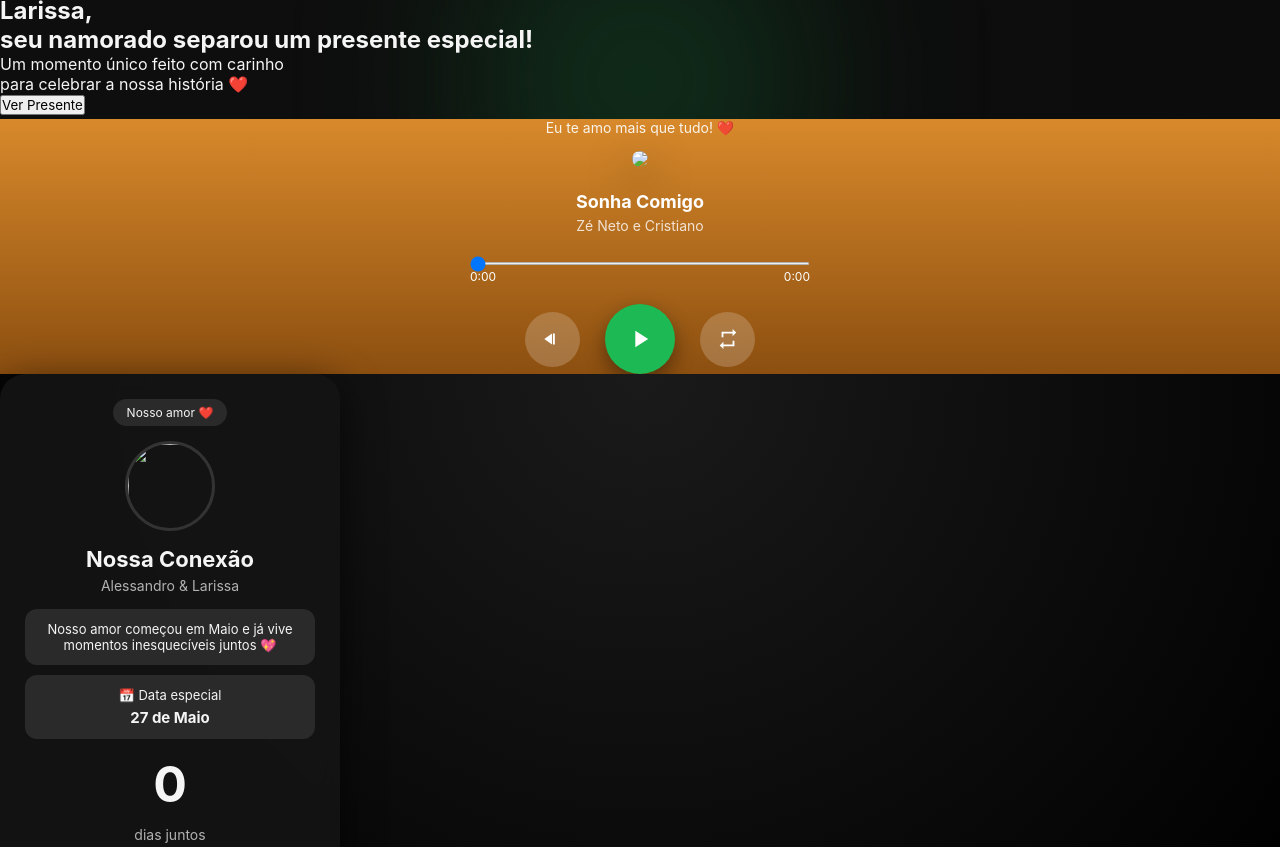
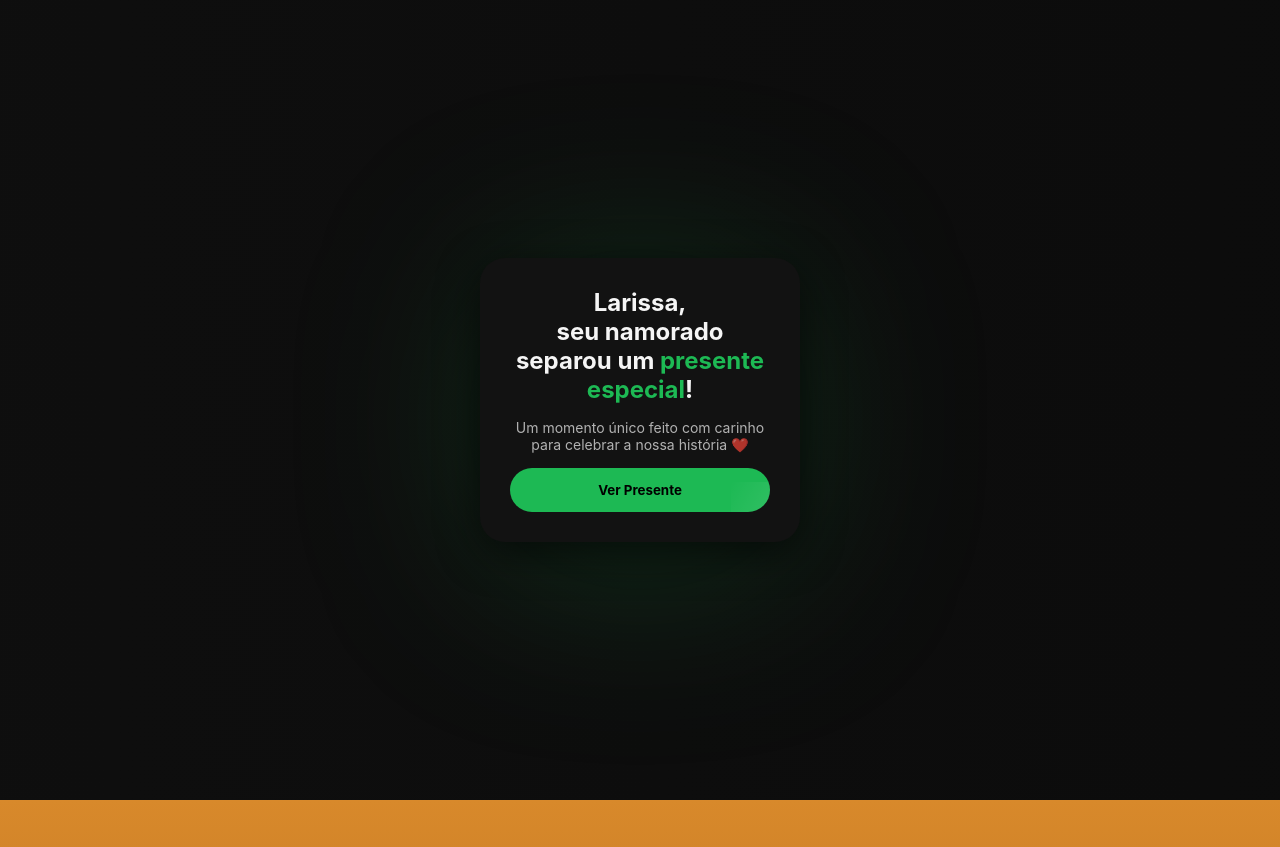
Before and after one commit to Ale-ara/amorlarissa, a plain HTML site: page index.html in a window 1280 px wide. Shown: the top 847 px of the page. Drawn offline with Linux system fonts and the light colour scheme.

Commit message:
Update style.css

```diff
--- a/style.css
+++ b/style.css
@@ -5,13 +5,9 @@
   font-family: -apple-system, BlinkMacSystemFont, "Segoe UI", Roboto, sans-serif;
 }
 
-/* ========================= */
-/* FUNDO GLOBAL PREMIUM */
-/* ========================= */
 body {
   color: #f5f5f5;
   scroll-behavior: smooth;
-
   background: linear-gradient(270deg, #0b0b0b, #121212, #0f0f0f);
   background-size: 600% 600%;
   animation: fundoAnimado 15s ease infinite;
@@ -23,18 +19,55 @@ body {
   100% { background-position: 0% 50%; }
 }
 
+.tela {
+  height: 100vh;
+  display: flex;
+  justify-content: center;
+  align-items: center;
+  padding: 20px;
+}
+
 /* ========================= */
-/* BASE */
+/* INTRO CINEMATOGRÁFICO */
 /* ========================= */
+#intro-overlay {
+  position: fixed;
+  top: 0;
+  left: 0;
+  width: 100%;
+  height: 100%;
+  background: black;
+  display: flex;
+  justify-content: center;
+  align-items: center;
+  z-index: 9999;
+  animation: fadeOutIntro 2.5s ease forwards;
+  animation-delay: 1.5s;
+}
+
+.intro-text {
+  color: white;
+  font-size: 22px;
+  opacity: 0;
+  animation: fadeInText 1.5s ease forwards;
+}
+
+@keyframes fadeInText {
+  to { opacity: 1; transform: scale(1.05); }
+}
+
+@keyframes fadeOutIntro {
+  to { opacity: 0; visibility: hidden; }
+}
+
 /* ========================= */
-/* TELA INICIAL PREMIUM */
+/* TELA 1 */
 /* ========================= */
 .tela1 {
   position: relative;
   overflow: hidden;
 }
 
-/* glow de fundo */
 .tela1::before {
   content: "";
   position: absolute;
@@ -49,55 +82,56 @@ body {
 }
 
 @keyframes glowMove {
-  from {
-    transform: translate(-50%, -55%);
-  }
-  to {
-    transform: translate(-50%, -45%);
-  }
+  from { transform: translate(-50%, -55%); }
+  to { transform: translate(-50%, -45%); }
 }
 
-/* card */
 .card-inicio {
   position: relative;
   z-index: 2;
-  animation: entradaCard 1s ease forwards;
+  background: #121212;
+  padding: 30px;
+  border-radius: 25px;
+  max-width: 320px;
+  text-align: center;
+  box-shadow: 0 10px 40px rgba(0,0,0,0.6);
+  opacity: 0;
   transform: scale(0.9);
-  opacity: 0;
+  animation: entrarHero 1.2s ease forwards;
+  animation-delay: 2.5s;
 }
 
-/* animação entrada */
-@keyframes entradaCard {
-  to {
-    transform: scale(1);
-    opacity: 1;
-  }
+@keyframes entrarHero {
+  to { opacity: 1; transform: scale(1); }
 }
 
-/* efeito flutuação */
-.card-inicio {
-  animation: entradaCard 1s ease forwards, flutuar 4s ease-in-out infinite;
+.card-inicio span { color: #1db954; }
+
+.card-inicio p {
+  font-size: 14px;
+  opacity: 0.7;
+  margin: 15px 0;
 }
 
-@keyframes flutuar {
-  0%,100% { transform: translateY(0); }
-  50% { transform: translateY(-8px); }
-}
-
-/* botão mais vivo */
 .card-inicio button {
+  width: 100%;
+  padding: 14px;
+  border: none;
+  border-radius: 30px;
+  background: #1db954;
+  color: black;
+  font-weight: bold;
+  cursor: pointer;
   position: relative;
   overflow: hidden;
 }
 
-/* brilho passando no botão */
 .card-inicio button::after {
   content: "";
   position: absolute;
   width: 200%;
   height: 100%;
   background: linear-gradient(120deg, transparent, rgba(255,255,255,0.4), transparent);
-  top: 0;
   left: -100%;
   animation: brilho 3s infinite;
 }
@@ -107,127 +141,125 @@ body {
   100% { left: 100%; }
 }
 
-/* efeito clique */
-.card-inicio button:active {
-  transform: scale(0.95);
+/* ========================= */
+/* TELA 2 PLAYER */
+/* ========================= */
+.tela2 {
+  background: linear-gradient(180deg, #d8892b, #8c4f10);
 }
 
-/* ========================= */
-/* PLAYER */
-/* ========================= */
-.tela2 {
-  position: relative;
-  overflow: hidden;
+.player-spotify {
+  max-width: 340px;
+  text-align: center;
 }
 
-.tela2::before {
-  content: "";
-  position: absolute;
-  width: 100%;
-  height: 100%;
-  background: url("assets/foto.jpg") center/cover;
-  filter: blur(40px) brightness(0.4);
-  z-index: 0;
+.header-player {
+  font-size: 14px;
+  margin-bottom: 15px;
 }
 
-.player {
-  position: relative;
-  z-index: 2;
-  max-width: 320px;
-  text-align: center;
-  animation: fadeUp 1s ease;
+.capa-grande {
+  width: 100%;
+  border-radius: 12px;
+  margin-bottom: 20px;
+  box-shadow: 0 15px 40px rgba(0,0,0,0.5);
 }
 
-@keyframes fadeUp {
-  from { opacity: 0; transform: translateY(30px); }
-  to { opacity: 1; transform: translateY(0); }
-}
-
-.capa {
-  width: 100%;
-  border-radius: 20px;
-  margin-bottom: 20px;
-}
-
-.artista {
-  opacity: 0.6;
+.info-musica p {
+  opacity: 0.8;
   margin-bottom: 15px;
 }
 
 #progresso {
   width: 100%;
-  height: 4px;
-  background: #333;
-  border-radius: 10px;
-}
-
-#progresso::-webkit-slider-thumb {
-  appearance: none;
-  width: 12px;
-  height: 12px;
-  background: #1db954;
-  border-radius: 50%;
+  height: 3px;
+  background: rgba(255,255,255,0.3);
 }
 
 .tempo {
   display: flex;
   justify-content: space-between;
   font-size: 12px;
-  margin-bottom: 15px;
+  margin-bottom: 20px;
 }
 
-.botoes {
+/* botões */
+.controles-player {
   display: flex;
   justify-content: center;
-  gap: 20px;
+  gap: 25px;
 }
 
-.botoes .play {
+.controles-player button {
+  width: 55px;
+  height: 55px;
+  border-radius: 50%;
+  border: none;
+  background: rgba(255,255,255,0.2);
+  color: white;
+  display: flex;
+  justify-content: center;
+  align-items: center;
+}
+
+.controles-player .play {
+  width: 70px;
+  height: 70px;
   background: #1db954;
-  padding: 12px;
-  border-radius: 50%;
+}
+
+.controles-player svg {
+  width: 22px;
 }
 
 /* ========================= */
-/* CASAL */
+/* TELA 3 */
 /* ========================= */
-.card-casal {
-  background: rgba(26,26,26,0.8);
-  backdrop-filter: blur(10px);
-  padding: 20px;
-  border-radius: 20px;
-  max-width: 320px;
+.tela3 {
+  background: radial-gradient(circle at top, #1a1a1a, #000);
+}
+
+.card-conexao {
+  max-width: 340px;
+  background: rgba(20,20,20,0.9);
+  padding: 25px;
+  border-radius: 25px;
   text-align: center;
 }
 
-.grid-tempo {
-  display: grid;
-  grid-template-columns: repeat(3, 1fr);
-  gap: 10px;
+.foto-perfil {
+  width: 90px;
+  height: 90px;
+  border-radius: 50%;
+  margin: 15px 0;
 }
 
-.grid-tempo div {
-  background: #222;
-  padding: 10px;
+.card-info, .card-data {
+  background: #2a2a2a;
+  padding: 12px;
   border-radius: 12px;
+  margin-bottom: 10px;
+}
+
+.dias h1 {
+  font-size: 50px;
 }
 
 /* ========================= */
-/* MENSAGEM */
+/* TELA 4 */
 /* ========================= */
 .card-msg {
-  background: rgba(31,31,31,0.8);
-  backdrop-filter: blur(10px);
+  max-width: 320px;
+  background: #1f1f1f;
   padding: 20px;
   border-radius: 20px;
-  max-width: 320px;
   text-align: center;
 }
 
 .mensagem {
   max-height: 0;
   overflow: hidden;
-  transition: all 0.5s ease;
+  transition: 0.5s;
 }
 
 .mensagem.mostrar {
@@ -244,7 +276,7 @@ body {
 
 .barra-topo {
   position: absolute;
-  top: 15px;
+  top: 10px;
   left: 10px;
   right: 10px;
   display: flex;
@@ -255,8 +287,6 @@ body {
   flex: 1;
   height: 3px;
   background: #444;
-  border-radius: 5px;
-  overflow: hidden;
 }
 
 .barra span {
@@ -270,15 +300,18 @@ body {
   position: absolute;
   width: 100%;
   height: 100%;
-  display: none;
-  justify-content: center;
-  align-items: center;
-  flex-direction: column;
-  text-align: center;
+  opacity: 0;
+  transition: 0.5s;
 }
 
 .story.active {
-  display: flex;
+  opacity: 1;
+}
+
+.midia {
+  width: 100%;
+  height: 100%;
+  object-fit: cover;
 }
 
 /* ========================= */
@@ -290,12 +323,12 @@ body {
 
 .final h1 {
   font-size: 40px;
-  animation: aparecer 2s ease forwards;
+  animation: aparecer 2s forwards;
 }
 
 .final p {
   opacity: 0;
-  animation: aparecer 2s ease forwards;
+  animation: aparecer 2s forwards;
   animation-delay: 1s;
 }
 
@@ -303,261 +336,3 @@ body {
   from { opacity: 0; transform: translateY(30px); }
   to { opacity: 1; transform: translateY(0); }
 }
-
-/* ========================= */
-/* ANIMAÇÃO SUAVE CONTROLADA */
-/* ========================= */
-.fade {
-  opacity: 0;
-  transform: translateY(30px);
-  transition: 0.8s ease;
-}
-
-.fade.show {
-  opacity: 1;
-  transform: translateY(0);
-}
-
-/* ========================= */
-/* PLAYER ESTILO REAL */
-/* ========================= */
-.tela2 {
-  background: linear-gradient(180deg, #d8892b, #8c4f10);
-  display: flex;
-  justify-content: center;
-  align-items: center;
-}
-
-.player-spotify {
-  width: 100%;
-  max-width: 340px;
-  text-align: center;
-  color: white;
-}
-
-.header-player {
-  font-size: 14px;
-  margin-bottom: 15px;
-  opacity: 0.9;
-}
-
-.capa-grande {
-  width: 100%;
-  border-radius: 12px;
-  margin-bottom: 20px;
-  box-shadow: 0 15px 40px rgba(0,0,0,0.5);
-}
-
-.info-musica h2 {
-  font-size: 18px;
-  margin-bottom: 5px;
-}
-
-.info-musica p {
-  font-size: 14px;
-  opacity: 0.8;
-  margin-bottom: 15px;
-}
-
-/* barra */
-#progresso {
-  width: 100%;
-  height: 3px;
-  background: rgba(255,255,255,0.3);
-}
-
-#progresso::-webkit-slider-thumb {
-  background: white;
-}
-
-/* tempo */
-.tempo {
-  display: flex;
-  justify-content: space-between;
-  font-size: 12px;
-  margin-bottom: 20px;
-}
-
-/* CONTROLES ESTILO APP REAL */
-.controles-player {
-  display: flex;
-  justify-content: center;
-  align-items: center;
-  gap: 25px;
-  margin-top: 10px;
-}
-
-/* botões laterais */
-.controles-player button {
-  width: 55px;
-  height: 55px;
-  border-radius: 50%;
-  border: none;
-  background: rgba(255,255,255,0.2);
-  backdrop-filter: blur(10px);
-  color: white;
-  font-size: 18px;
-  display: flex;
-  align-items: center;
-  justify-content: center;
-  cursor: pointer;
-  transition: 0.2s;
-}
-
-/* efeito toque */
-.controles-player button:active {
-  transform: scale(0.9);
-}
-
-/* BOTÃO PLAY (principal) */
-.controles-player .play {
-  width: 70px;
-  height: 70px;
-  background: #1db954;
-  color: white;
-  font-size: 22px;
-  box-shadow: 0 8px 20px rgba(0,0,0,0.4);
-}
-
-/* efeito no play */
-.controles-player .play:active {
-  transform: scale(0.92);
-}
-
-
-/* SVG tamanho e alinhamento */
-.controles-player svg {
-  width: 22px;
-  height: 22px;
-}
-
-/* botão play maior */
-.controles-player .play svg {
-  width: 28px;
-  height: 28px;
-}
-
-/* ========================= */
-/* TELA 3 - CONEXÃO */
-/* ========================= */
-.tela3 {
-  background: radial-gradient(circle at top, #1a1a1a, #000);
-}
-
-.card-conexao {
-  width: 100%;
-  max-width: 340px;
-  background: rgba(20,20,20,0.9);
-  border-radius: 25px;
-  padding: 25px;
-  text-align: center;
-  backdrop-filter: blur(10px);
-  box-shadow: 0 10px 40px rgba(0,0,0,0.6);
-}
-
-/* badge topo */
-.badge {
-  display: inline-block;
-  background: #2a2a2a;
-  padding: 6px 14px;
-  border-radius: 20px;
-  font-size: 12px;
-  margin-bottom: 15px;
-}
-
-/* foto */
-.foto-perfil {
-  width: 90px;
-  height: 90px;
-  border-radius: 50%;
-  object-fit: cover;
-  margin-bottom: 15px;
-  border: 3px solid #333;
-}
-
-/* título */
-.card-conexao h2 {
-  font-size: 22px;
-  margin-bottom: 5px;
-}
-
-.nomes {
-  font-size: 14px;
-  opacity: 0.7;
-  margin-bottom: 15px;
-}
-
-/* card info */
-.card-info {
-  background: #2a2a2a;
-  padding: 12px;
-  border-radius: 12px;
-  font-size: 13px;
-  margin-bottom: 10px;
-}
-
-/* data */
-.card-data {
-  background: #2a2a2a;
-  padding: 12px;
-  border-radius: 12px;
-  font-size: 13px;
-  margin-bottom: 15px;
-}
-
-.card-data strong {
-  display: block;
-  margin-top: 5px;
-  font-size: 15px;
-}
-
-/* dias destaque */
-.dias h1 {
-  font-size: 50px;
-  margin: 10px 0;
-}
-
-.dias span {
-  font-size: 14px;
-  opacity: 0.7;
-}
-
-.ranking {
-  margin-top: 10px;
-  font-size: 12px;
-  opacity: 0.6;
-}
-
-/* mídia ocupa tudo */
-.midia {
-  width: 100%;
-  height: 100%;
-  object-fit: cover;
-}
-
-/* stories com fade suave */
-.story {
-  position: absolute;
-  width: 100%;
-  height: 100%;
-  opacity: 0;
-  transition: opacity 0.5s ease;
-}
-
-.story.active {
-  opacity: 1;
-}
-
-.particula {
-  position: absolute;
-  width: 4px;
-  height: 4px;
-  background: rgba(255,255,255,0.3);
-  border-radius: 50%;
-  animation: subir 6s linear infinite;
-}
-
-@keyframes subir {
-  from { transform: translateY(0); opacity: 1; }
-  to { transform: translateY(-100px); opacity: 0; }
-}
```
